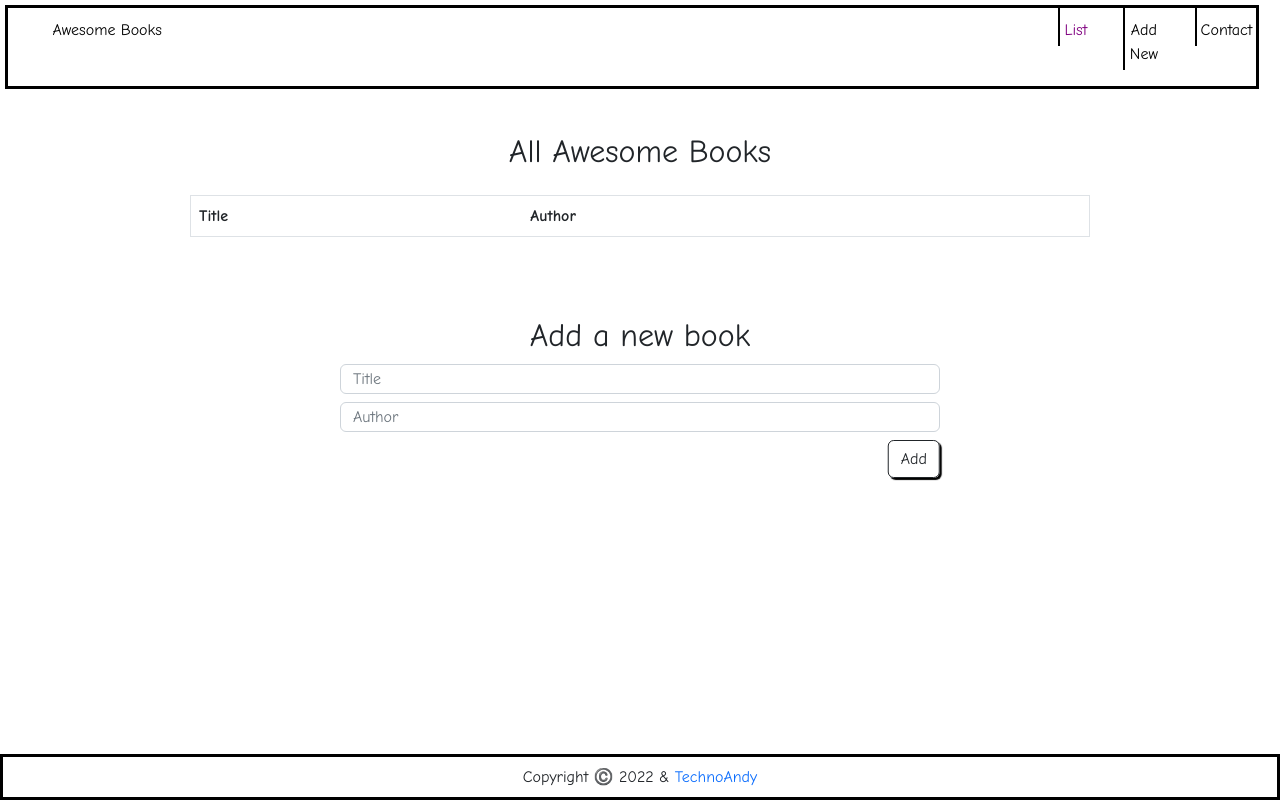
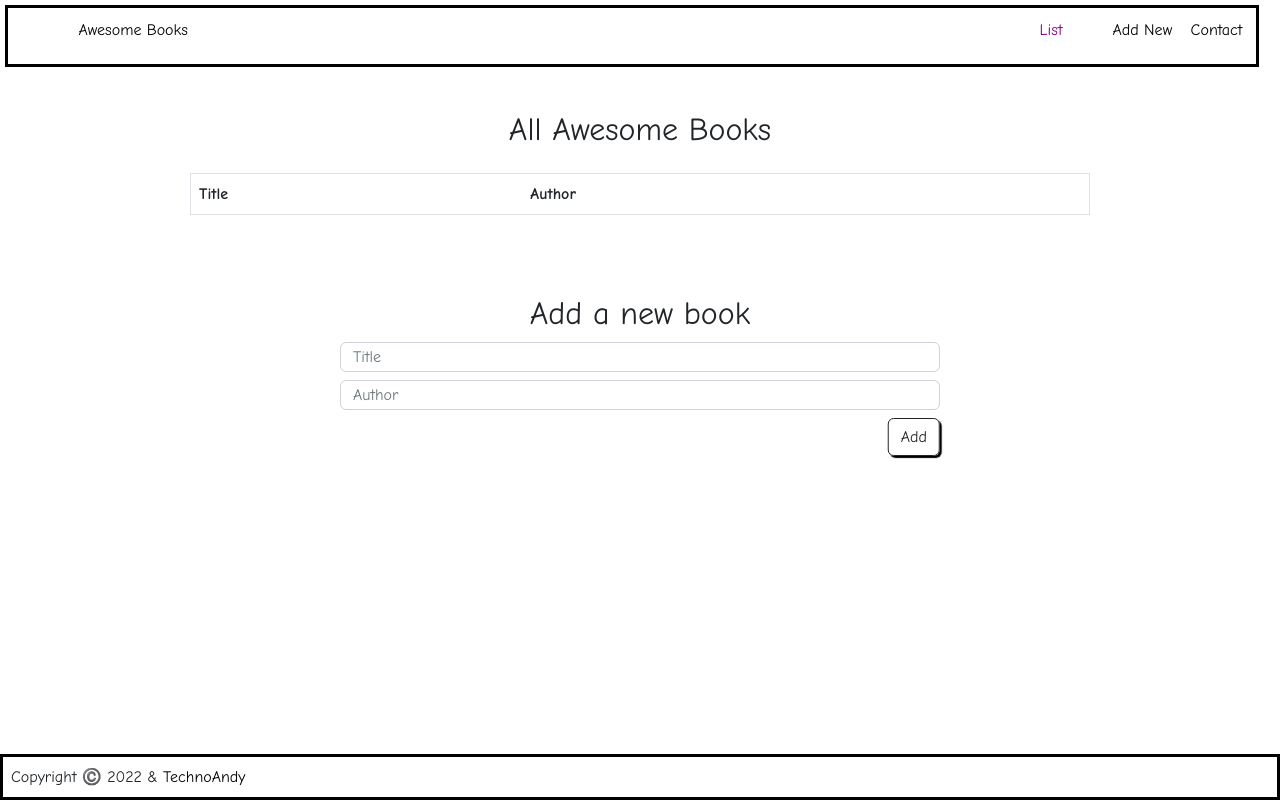
Before and after one commit to TechnoAndy/Awesome-books, a website: page index.html in a window 1280 px wide. Drawn offline with nearby package versions, Linux system fonts and the light colour scheme.

Commit message:
Update style.css

```diff
--- a/style.css
+++ b/style.css
@@ -62,7 +62,6 @@ nav ul li {
 }
 
 .linkBtn {
-  /* text-decoration: none; */
   color: black;
   border: none;
   background-color: transparent;
@@ -71,12 +70,14 @@ nav ul li {
   font-size: 1rem;
   display: flex;
   padding-top: 10px;
-  border-left: 2px solid black;
-  width: 100%;
+  /* text-align: right; */
+  margin-right: 10px;
+  width: 150%;
+
+  height: 5vh;
 }
 
 .linkBtn-1 {
-  /* text-decoration: none; */
   color: black;
   border: none;
   background-color: transparent;
@@ -84,9 +85,10 @@ nav ul li {
   cursor: pointer;
   font-size: 16px;
   padding-top: 10px;
-  padding-right: 850px;
-  /* margin-bottom: -20px; */
-  width: 90%;
+  margin-right: 800px;
+  text-align: left;
+  width: 100%;
+  height: 5vh;
 }
 
 .active {
@@ -141,10 +143,10 @@ footer {
   padding: 0.5rem;
   position: fixed;
   bottom: 0;
-  text-align: center;
+  text-align: left;
 }
 
 footer a {
   text-decoration: none;
-
+  color: black;
 }
```
